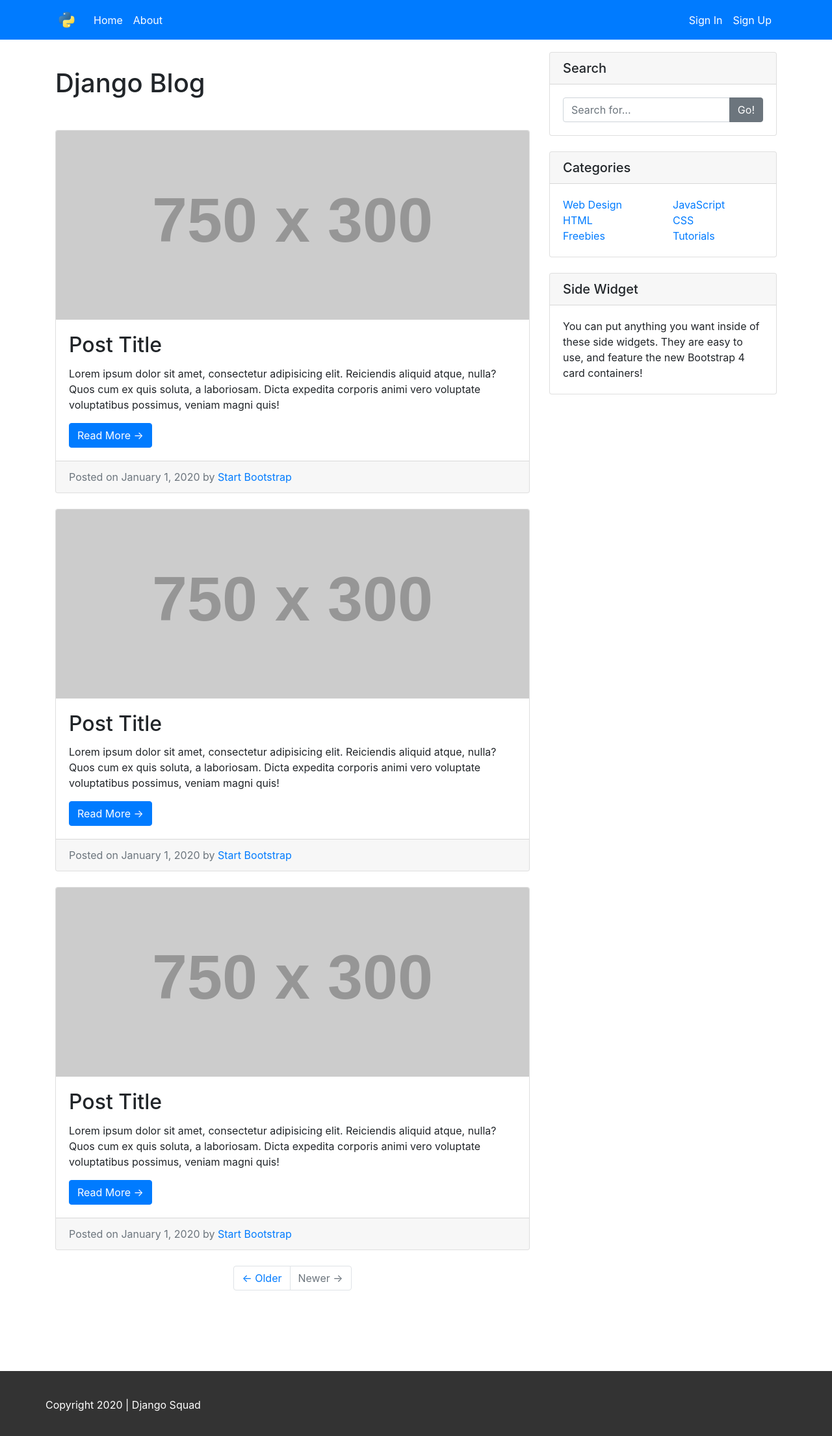
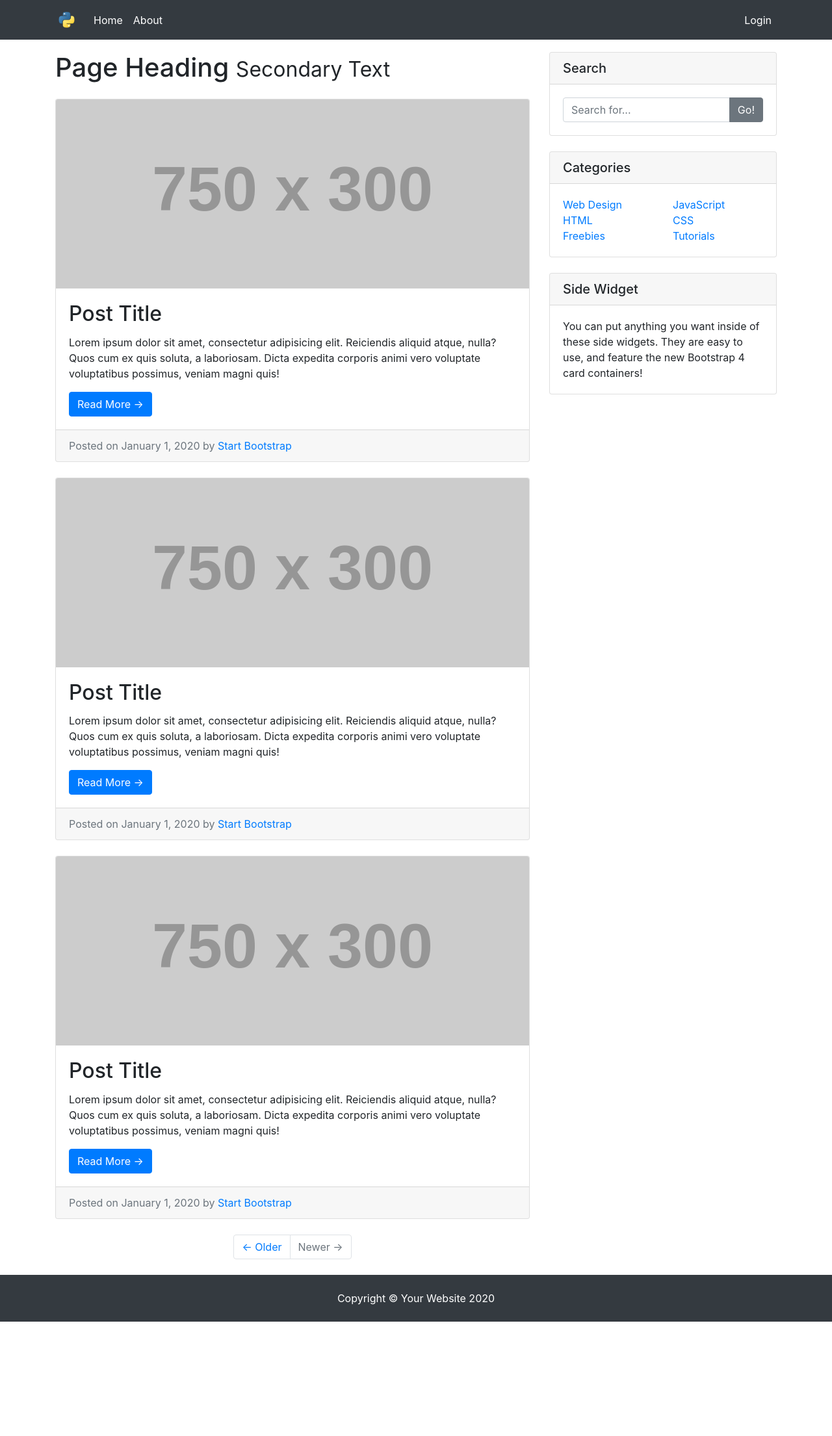
Before and after one commit to antroytheiz/django-blog, a Django app: page / in a window 1280 px wide. Shown: the whole page at 65% size. After the commit the page ends 2034 px from the top, so only its background shows below. Run offline with Django 3.2, Linux system fonts and the light colour scheme; grey boxes labelled with a size stand in for pictures from a placeholder-image service; some libraries are stand-ins or nearby versions.

Commit message:
add blog templates

```diff
--- /dev/null
+++ b/blog/urls.py
@@ -0,0 +1,6 @@
+from django.urls import path
+from . import views
+
+urlpatterns = [
+    path('', views.blog)
+]
--- a/blog/views.py
+++ b/blog/views.py
@@ -1,3 +1,6 @@
 from django.shortcuts import render
 
 # Create your views here.
+
+def blog(request):
+    return render(request,'blog/blog.html')
--- a/myproject/settings.py
+++ b/myproject/settings.py
@@ -37,6 +37,7 @@ INSTALLED_APPS = [
     'django.contrib.sessions',
     'django.contrib.messages',
     'django.contrib.staticfiles',
+    'blog',
 
 ]
 
@@ -77,7 +78,7 @@ WSGI_APPLICATION = 'myproject.wsgi.application'
 DATABASES = {
     'default': {
         'ENGINE': 'django.db.backends.sqlite3',
-        'NAME': os.path.join(BASE_DIR, 'db.sqlite3'),
+        # 'NAME': os.path.join(BASE_DIR, 'db.sqlite3'),
     }
 }
 
--- a/myproject/urls.py
+++ b/myproject/urls.py
@@ -5,4 +5,5 @@ from . import views
 urlpatterns = [
     path('admin/', admin.site.urls),
     path('', views.index),
+    path('blog/', include('blog.urls'))
 ]
--- a/myproject/views.py
+++ b/myproject/views.py
@@ -2,4 +2,7 @@ from django.shortcuts import render
 
 
 def index(request):
-    return render(request,'index.html')
+    context = {
+        'title':'Home',
+    }
+    return render(request,'index.html', context )
--- a/static/css/style.css
+++ b/static/css/style.css
@@ -3,16 +3,16 @@
  * Copyright 2013-2019 Start Bootstrap
  * Licensed under MIT (https://github.com/StartBootstrap/startbootstrap-blog-post/blob/master/LICENSE)
  */
-html {
+/* html {
   position: relative;
-}
+} */
 
 body {
   padding-top: 56px;
-  margin-bottom: 100px;
+  /* margin-bottom: 100px; */
 }
 
-footer {
+/* footer {
   position:absolute ;
   bottom: 0;
   width: 100%;
@@ -23,4 +23,4 @@ footer {
 
 footer p {
   padding-top: 40px;
-}
+} */
--- a/templates/base.html
+++ b/templates/base.html
@@ -1,41 +1,39 @@
 {% load static %}
-
 <!DOCTYPE html>
 <html lang="en">
-<!-- Head -->
-{% include 'snippets/head.html' %}
+
+    <!-- Head -->
+    {% include 'snippets/head.html' %}
 
 <body>
 
   <!-- Navigation -->
   {% include 'snippets/navbar.html' %}
 
+  <!-- Page Content -->
+  <div class="container"> <!--awal container-->
 
-  <!-- Content -->
+    <div class="row"> <!-- awal wow-->
+
+      <!-- content -->
+      {% block content %}
+      {% endblock content %}
+      <!-- akhir content -->
+
+      <!-- Sidebar Widgets -->
+      {% include 'snippets/sidebar.html' %}
+      <!-- akhir Sidebar Widgets -->
+
+    </div> <!-- akhir row -->
 
 
-  {% block content %}
-
-  {% endblock content %}
-
-
-  <!-- Sidebar Widgets Column -->
-  {% include 'snippets/sidebar.html' %}
-
-  </div> <!-- /.row -->
-
-
-  </div> <!-- /.container -->
+  </div> <!-- akhir container -->
 
 
   <!-- Footer -->
-  <footer>
+  <footer class="bg-dark pt-4 pb-4">
     <div class="container">
-      <div class="row">
-        <p class="text-white text-center">
-          Copyright 2020 | Django Squad
-        </p>
-      </div>
+      <p class="m-0 text-center text-white">Copyright &copy; Your Website 2020</p>
     </div>
   </footer>
 
--- a/templates/index.html
+++ b/templates/index.html
@@ -1,16 +1,13 @@
-{% extends './base.html' %}
+{% extends 'base.html' %}
+
 
 {% block content %}
-<!-- Page Content -->
-<div class="container">
-
-    <div class="row">
-
-      <!-- Blog Entries Column -->
 <div class="col-md-8">
 
-        <h1 class="my-5">Django Blog</h1>
-
+  <h1 class="my-4">Page Heading
+    <small>Secondary Text</small>
+  </h1>
+  <!-- Blog Post -->
 
   {% include 'snippets/content_home.html' %}
   {% include 'snippets/content_home.html' %}
--- a/templates/snippets/content_home.html
+++ b/templates/snippets/content_home.html
@@ -1,4 +1,3 @@
-<!-- Blog Post -->
 <div class="card mb-4">
   <img class="card-img-top" src="http://placehold.it/750x300" alt="Card image cap">
   <div class="card-body">
--- a/templates/snippets/head.html
+++ b/templates/snippets/head.html
@@ -1,5 +1,4 @@
 {% load static %}
-
 <head>
 
   <meta charset="utf-8">
@@ -7,7 +6,7 @@
   <meta name="description" content="">
   <meta name="author" content="">
 
-  <title>Blog Home | Django</title>
+  <title>Django Blog - {{ title }}</title>
 
   <!-- Bootstrap core CSS -->
   <link href="{% static 'css/bootstrap.min.css' %}" rel="stylesheet">
--- a/templates/snippets/navbar.html
+++ b/templates/snippets/navbar.html
@@ -1,5 +1,5 @@
 {% load static %}
-<nav class="navbar navbar-expand-lg navbar-dark bg-primary fixed-top">
+<nav class="navbar navbar-expand-lg navbar-dark bg-dark fixed-top">
   <div class="container">
     <a class="navbar-brand" href="/"><img height="35px" src="{% static 'img/logo.png' %}" alt=""></a>
     <button class="navbar-toggler" type="button" data-toggle="collapse" data-target="#navbarResponsive" aria-controls="navbarResponsive" aria-expanded="false" aria-label="Toggle navigation">
@@ -16,11 +16,8 @@
         </li>
       </ul>
       <ul class="navbar-nav ml-auto">
-            <li class="nav-item active">
-              <a class="nav-link" href="/signin">Sign In</a>
-            </li>
-            <li class="nav-item active">
-                <a class="nav-link" href="/signup">Sign Up</a>
+        <li class="nav-item">
+          <a class="nav-link text-white" href="/login">Login</a>
         </li>
       </ul>
     </div>
--- a/templates/snippets/sidebar.html
+++ b/templates/snippets/sidebar.html
@@ -52,8 +52,7 @@
   <div class="card my-4">
     <h5 class="card-header">Side Widget</h5>
     <div class="card-body">
-        You can put anything you want inside of these side widgets. They are easy to use, and feature the new Bootstrap
-        4 card containers!
+      You can put anything you want inside of these side widgets. They are easy to use, and feature the new Bootstrap 4 card containers!
     </div>
   </div>
 
```
Also changed, not shown: blog/templates/blog/blog.html (added, +115 -0 lines), blog/templates/blog/index.html (deleted, +0 -98 lines), db.sqlite3 (added). Lines whose indentation alone changed are shown as unchanged.
